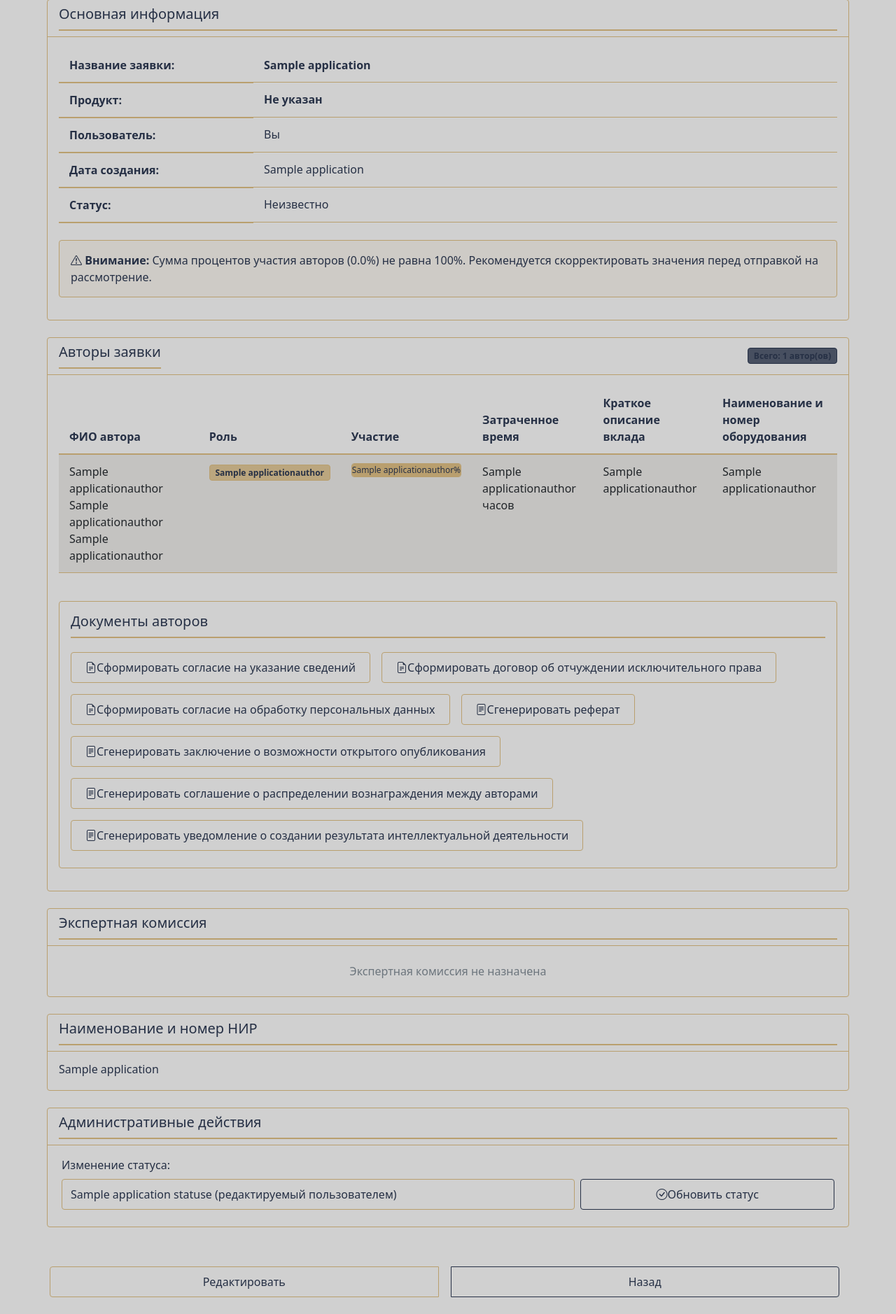
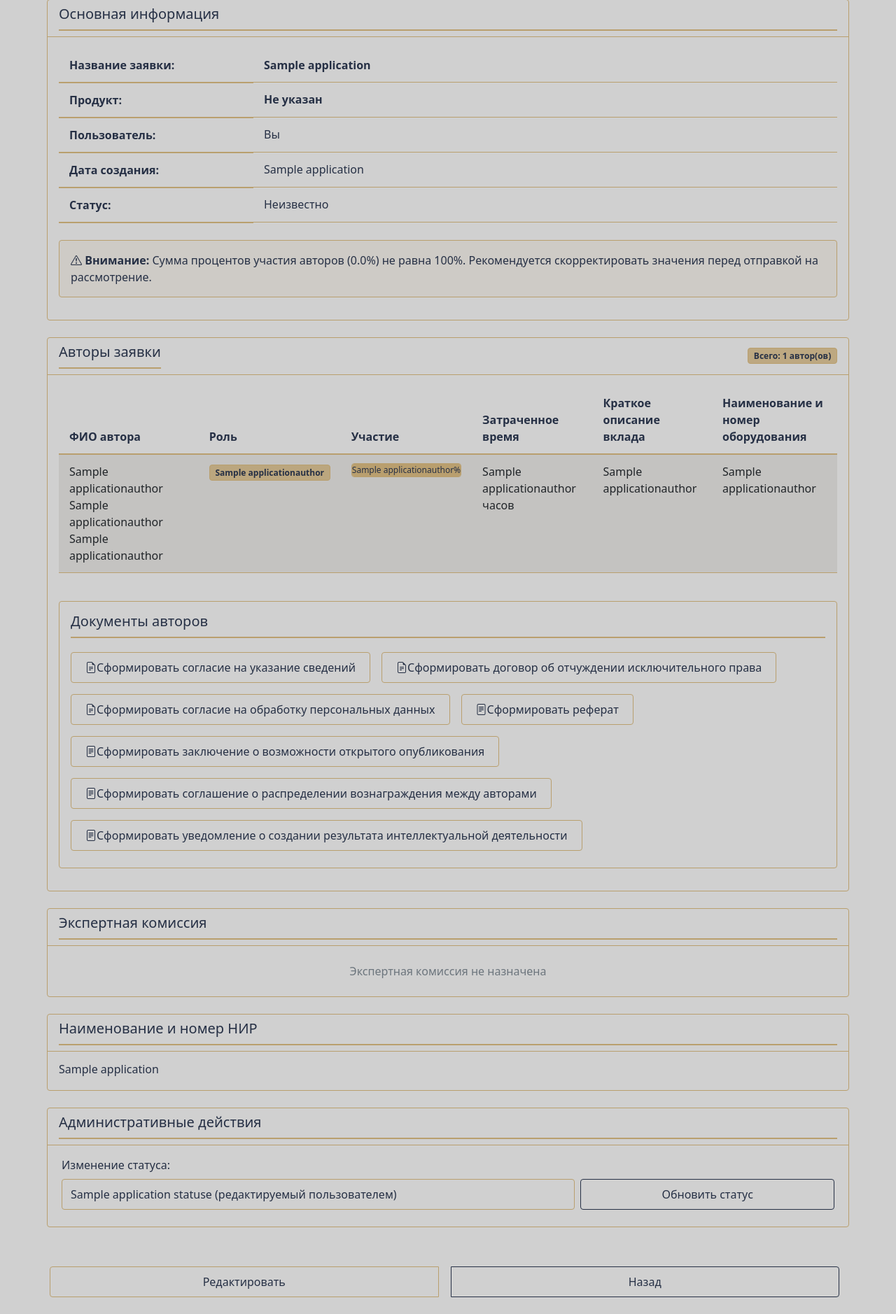
Before and after one commit to vallleriankkka/diploma, a Flask app: page /application/1 in a window 1280 px wide. Shown: the part 157-2035 px from the top of the page at 70% size. Run offline with Flask 3, Linux system fonts and the light colour scheme; the visitor is signed in with stand-in values (Sample User, id 1); a database or web service that is not in the repository returns one stand-in record (values such as "Sample title"); some libraries are stand-ins or nearby versions.

Commit message:
не виден текст

```diff
--- a/templates/applications/view.html
+++ b/templates/applications/view.html
@@ -546,7 +546,7 @@
             <div class="card-header">
                 <div class="d-flex flex-column flex-md-row justify-content-between align-items-start align-items-md-center">
                     <h5 class="card-title mb-2 mb-md-0">Авторы заявки</h5>
-                    <span class="badge bg-primary">
+                    <span class="badge bg-secondary">
                         Всего: {{ application_authors|length }} автор(ов)
                     </span>
                 </div>
@@ -649,28 +649,27 @@
                             <a href="{{ url_for('generate_abstract_from_application', application_id=application[0]) }}"
                                class="btn btn-document mb-2 me-md-2"
                                target="_blank">
-                                <i class="bi bi-file-text"></i> Сгенерировать реферат
+                                <i class="bi bi-file-text"></i> Сформировать реферат
                             </a>
 
                             <a href="{{ url_for('generate_conclusion_from_application', application_id=application[0]) }}"
                                class="btn btn-document mb-2 me-md-2"
                                target="_blank">
-                                <i class="bi bi-file-text"></i> Сгенерировать заключение о возможности открытого
+                                <i class="bi bi-file-text"></i> Сформировать заключение о возможности открытого
                                 опубликования
                             </a>
 
                             <a href="{{ url_for('generate_distribution_agreement', application_id=application[0]) }}"
                                class="btn btn-document mb-2 me-md-2"
                                target="_blank">
-                                <i class="bi bi-file-text"></i> Сгенерировать соглашение о распределении вознаграждения
-                                между
-                                авторами
+                                <i class="bi bi-file-text"></i> Сформировать соглашение о распределении вознаграждения
+                                между авторами
                             </a>
 
                             <a href="{{ url_for('generate_rid_notification', application_id=application[0]) }}"
                                class="btn btn-document mb-2 me-md-2"
                                target="_blank">
-                                <i class="bi bi-file-text"></i> Сгенерировать уведомление о создании результата
+                                <i class="bi bi-file-text"></i> Сформировать уведомление о создании результата
                                 интеллектуальной
                                 деятельности
                             </a>
@@ -756,8 +755,8 @@
                         </div>
                         <div class="col-md-4 col-sm-12">
                             <label class="form-label d-none d-md-block">&nbsp;</label>
-                            <button type="submit" class="btn btn-primary w-100">
-                                <i class="bi bi-check-circle"></i> Обновить статус
+                            <button type="submit" class="btn btn-secondary btn-outline-accent mb-2 w-100 w-md-auto">
+                                Обновить статус
                             </button>
                         </div>
                     </div>
```
